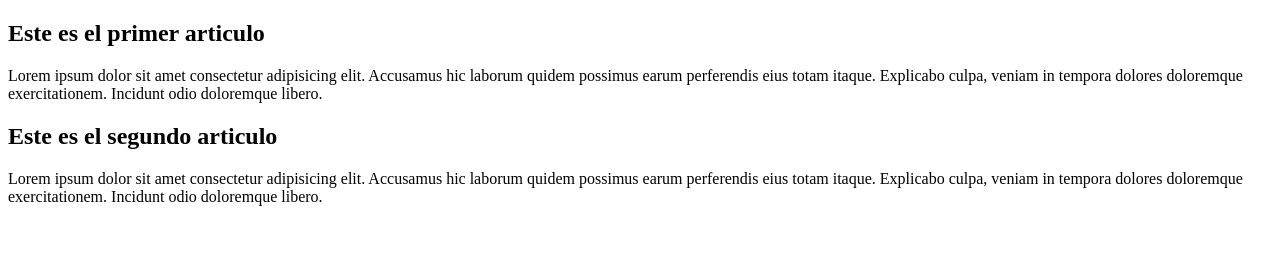
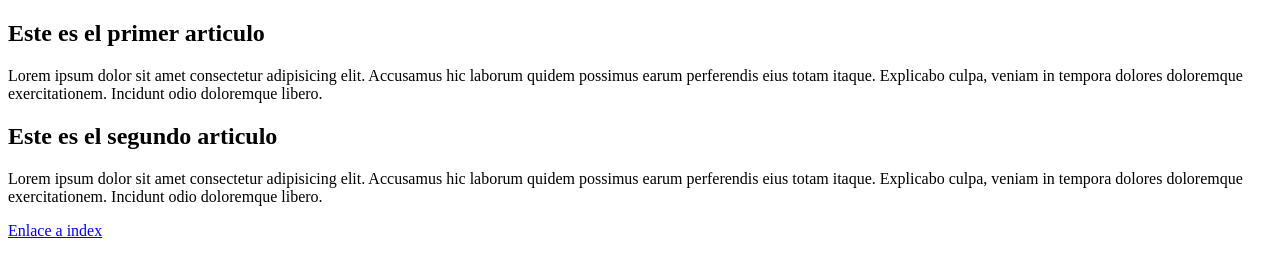
Before and after one commit to JavierLopez164/periodico, a plain HTML site: page deportes.html in a window 1280 px wide. Drawn offline with Linux system fonts and the light colour scheme.

Commit message:
Commit de enlace a index.html

```diff
--- a/deportes.html
+++ b/deportes.html
@@ -21,5 +21,7 @@
                 </p>
             </article>
         </div>
+
+        <a href="index.html">Enlace a index</a>
     </body>
 </html>
```
Also changed, not shown: economia.html (+2 -0 lines), internacional.html (+2 -0 lines), salud.html (+2 -0 lines), sociedad.html (+2 -0 lines), tecnologia.html (+2 -0 lines).
